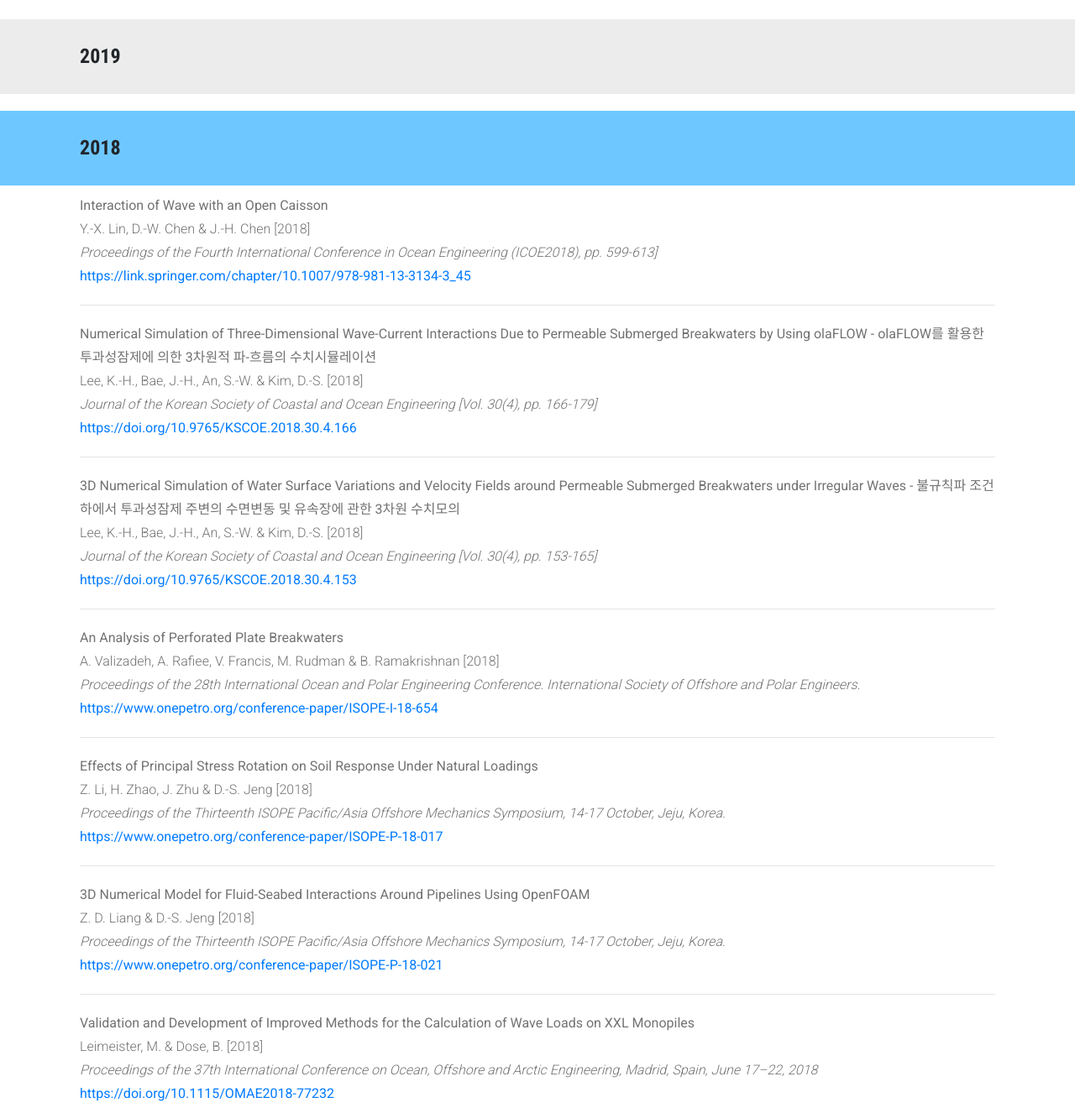
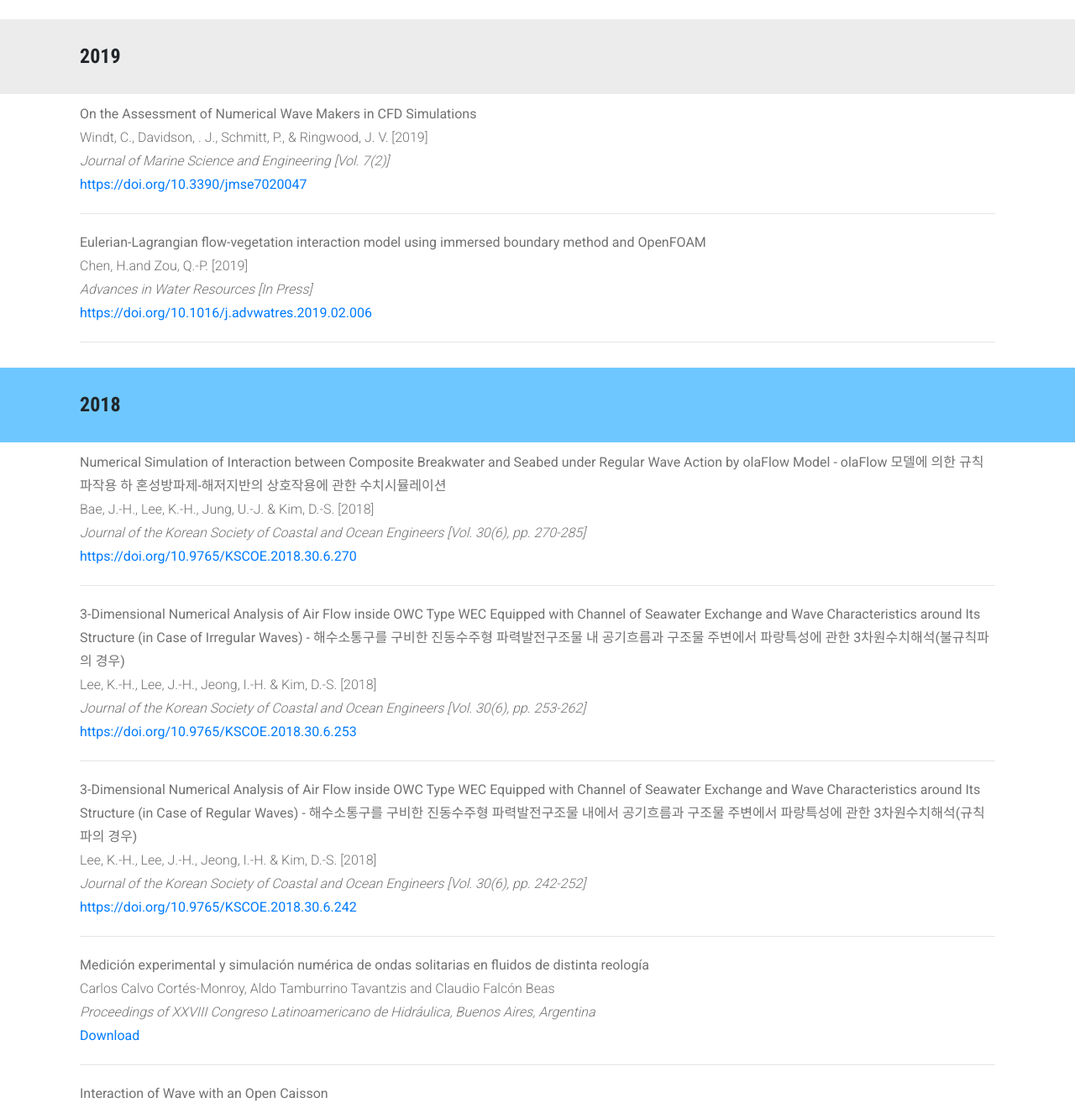
Before and after one commit to olaflow/olaflow.github.io, a plain HTML site: page numerical-model/external-references/index.html in a window 1280 px wide. Shown: the part 520-1840 px from the top of the page at 84% size. Drawn offline with Linux system fonts and the light colour scheme; a web font is replaced by a local one.

Commit message:
Added new references

```diff
--- a/numerical-model/external-references/index.html
+++ b/numerical-model/external-references/index.html
@@ -185,6 +185,18 @@
             <div class="col-md-12">
                 <div class="textblock">
 
+
+                        <p><b>On the Assessment of Numerical Wave Makers in CFD Simulations</b><br>
+                            Windt, C., Davidson, . J., Schmitt, P., & Ringwood, J. V. [2019]<br>
+                            <i>Journal of Marine Science and Engineering [Vol. 7(2)]</i><br>
+                            <b><a href=https://doi.org/10.3390/jmse7020047>https://doi.org/10.3390/jmse7020047</a></b><br><hr></p>
+
+                        <p><b>Eulerian-Lagrangian flow-vegetation interaction model using immersed boundary method and OpenFOAM</b><br>
+                            Chen, H.and Zou, Q.-P. [2019]<br>
+                            <i>Advances in Water Resources [In Press]</i><br>
+                            <b><a href=https://doi.org/10.1016/j.advwatres.2019.02.006>https://doi.org/10.1016/j.advwatres.2019.02.006</a></b><br><hr></p>
+
+
                 </div>
             </div>
         </div>
@@ -215,6 +227,26 @@
             <div class="col-md-12">
                 <div class="textblock">
 
+
+                        <p><b>Numerical Simulation of Interaction between Composite Breakwater and Seabed under Regular Wave Action by olaFlow Model - olaFlow 모델에 의한 규칙파작용 하 혼성방파제-해저지반의 상호작용에 관한 수치시뮬레이션</b><br>
+                            Bae, J.-H., Lee, K.-H., Jung, U.-J. & Kim, D.-S. [2018]<br>
+                            <i>Journal of the Korean Society of Coastal and Ocean Engineers [Vol. 30(6), pp. 270-285]</i><br>
+                            <b><a href=https://doi.org/10.9765/KSCOE.2018.30.6.270>https://doi.org/10.9765/KSCOE.2018.30.6.270</a></b><br><hr></p>
+
+                        <p><b>3-Dimensional Numerical Analysis of Air Flow inside OWC Type WEC Equipped with Channel of Seawater Exchange and Wave Characteristics around Its Structure (in Case of Irregular Waves) - 해수소통구를 구비한 진동수주형 파력발전구조물 내 공기흐름과 구조물 주변에서 파랑특성에 관한 3차원수치해석(불규칙파의 경우)</b><br>
+                            Lee, K.-H., Lee, J.-H., Jeong, I.-H. & Kim, D.-S. [2018]<br>
+                            <i>Journal of the Korean Society of Coastal and Ocean Engineers [Vol. 30(6), pp. 253-262]</i><br>
+                            <b><a href=https://doi.org/10.9765/KSCOE.2018.30.6.253>https://doi.org/10.9765/KSCOE.2018.30.6.253</a></b><br><hr></p>
+
+                        <p><b>3-Dimensional Numerical Analysis of Air Flow inside OWC Type WEC Equipped with Channel of Seawater Exchange and Wave Characteristics around Its Structure (in Case of Regular Waves) - 해수소통구를 구비한 진동수주형 파력발전구조물 내에서 공기흐름과 구조물 주변에서 파랑특성에 관한 3차원수치해석(규칙파의 경우)</b><br>
+                            Lee, K.-H., Lee, J.-H., Jeong, I.-H. & Kim, D.-S. [2018]<br>
+                            <i>Journal of the Korean Society of Coastal and Ocean Engineers [Vol. 30(6), pp. 242-252]</i><br>
+                            <b><a href=https://doi.org/10.9765/KSCOE.2018.30.6.242>https://doi.org/10.9765/KSCOE.2018.30.6.242</a></b><br><hr></p>
+
+                        <p><b>Medición experimental y simulación numérica de ondas solitarias en fluidos de distinta reología</b><br>
+                            Carlos Calvo Cortés-Monroy, Aldo Tamburrino Tavantzis and Claudio Falcón Beas<br>
+                            <i>Proceedings of XXVIII Congreso Latinoamericano de Hidráulica, Buenos Aires, Argentina</i><br>
+                            <b><a href=https://www.ina.gob.ar/congreso_hidraulica/resumenes/LADHI_2018_RE_269.pdf>Download</a></b><br><hr></p>
 
                         <p><b>Interaction of Wave with an Open Caisson</b><br>
                             Y.-X. Lin, D.-W. Chen & J.-H. Chen [2018]<br>
@@ -332,6 +364,11 @@
                             Lee, K.-H., Bae, J.-H., An, S.-W. and Kim, D.-S. [2017]<br>
                             <i>Journal of the Korean Society of Coastal and Ocean Engineering [Vol. 29(6), pp. 399-409]</i><br>
                             <b><a href=https://doi.org/10.9765/KSCOE.2017.29.6.399>https://doi.org/10.9765/KSCOE.2017.29.6.399</a></b><br><hr></p>
+
+                        <p><b>Assessment of Numerical Wave Makers</b><br>
+                            Windt, C., Davidson, . J., Schmitt, P., & Ringwood, J. V. [2017]<br>
+                            <i>Proceedings of the Twelfth European Wave and Tidal Energy Conference (EWTEC), Cork, Ireland</i><br>
+                            <b><a href=https://pure.qub.ac.uk/portal/files/134527776/WAVHYD_03_707.pdf>Download</a></b><br><hr></p>
 
                         <p><b>Numerical Modeling of Bragg Reflection over Semi-Circular Submerged Breakwaters</b><br>
                             Sharifian, M. K. & Hassanzadeh, Y. [2017]<br>
```
Also changed, not shown: index.html (line endings or trailing spaces), 2 other files.
